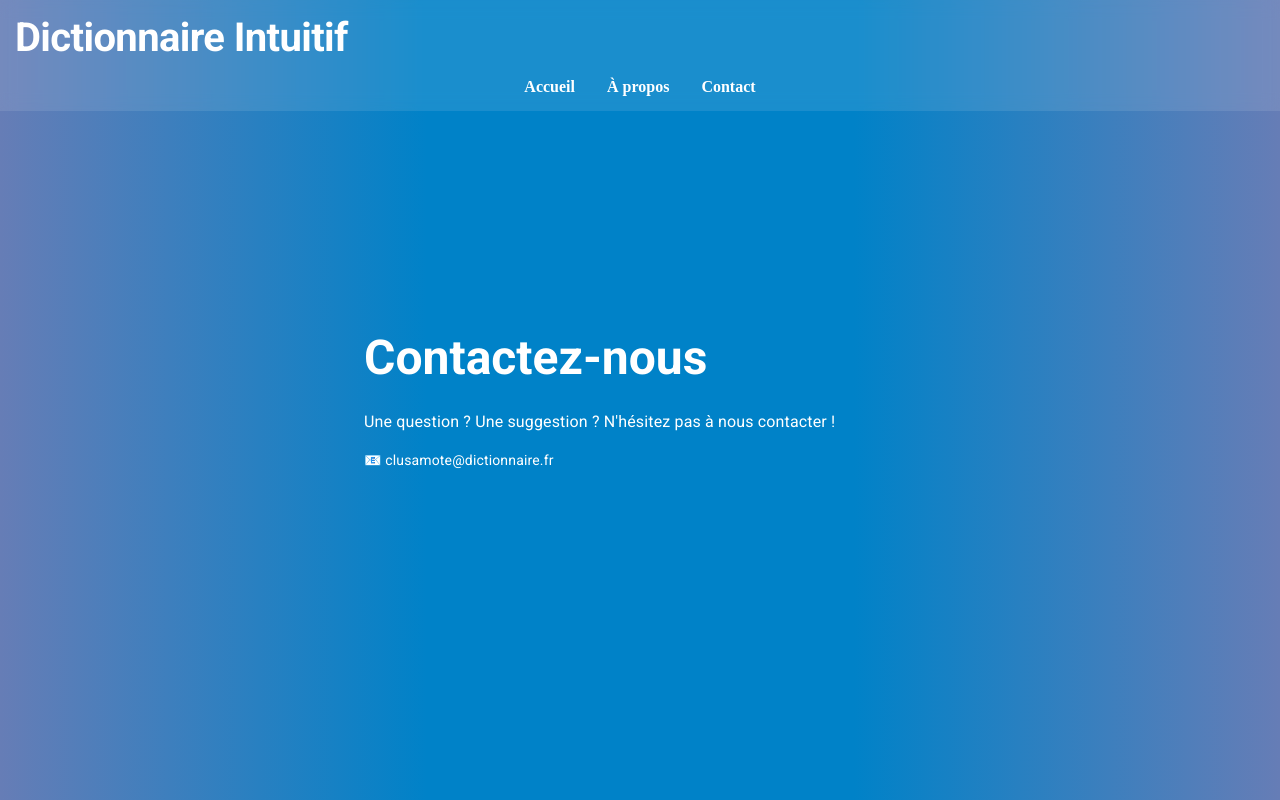
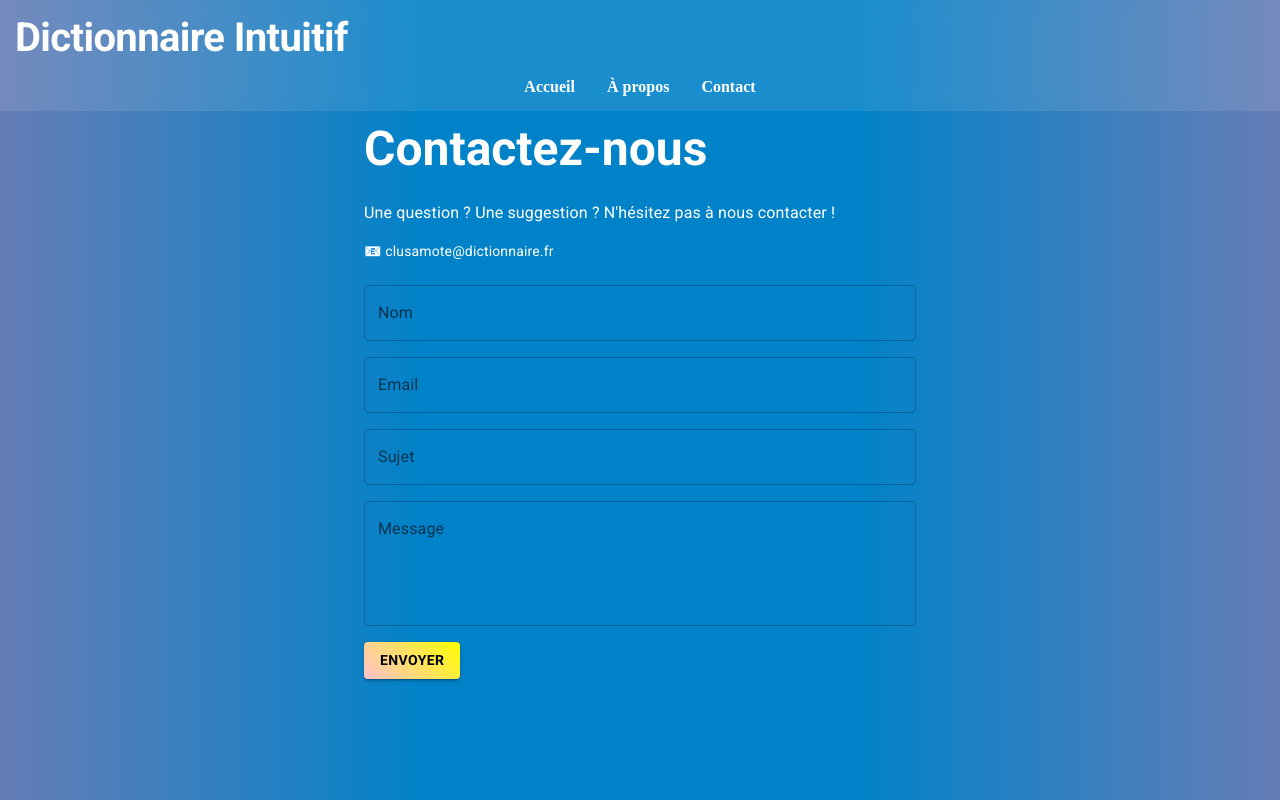
Before and after one commit to Claude20022002/dictionnaire, a React (Vite) app: page /contact in a window 1280 px wide. Shown: the top 800 px of the page. Built offline with nearby package versions, Linux system fonts and the light colour scheme.

Commit message:
Amélioration 7

```diff
--- a/src/components/Footer.jsx
+++ b/src/components/Footer.jsx
@@ -31,13 +31,17 @@ const Footer = () => {
             </Typography>
 
             <FooterLinks>
-                <Link href="https://github.com" target="_blank" rel="noopener">
+                <Link
+                    href="https://github.com/Claude20022002"
+                    target="_blank"
+                    rel="noopener"
+                >
                     <IconButton sx={{ color: "#fff" }}>
                         <GitHub />
                     </IconButton>
                 </Link>
                 <Link
-                    href="https://www.linkedin.com"
+                    href="https://www.linkedin.com/in/lusamote-kimfuta-b20000250/"
                     target="_blank"
                     rel="noopener"
                 >
@@ -45,7 +49,11 @@ const Footer = () => {
                         <LinkedIn />
                     </IconButton>
                 </Link>
-                <Link href="https://twitter.com" target="_blank" rel="noopener">
+                <Link
+                    href="https://www.facebook.com/share/1Yj7qNMj4b/?mibextid=wwXIfr"
+                    target="_blank"
+                    rel="noopener"
+                >
                     <IconButton sx={{ color: "#fff" }}>
                         <Facebook />
                     </IconButton>
--- a/src/pages/Contact.jsx
+++ b/src/pages/Contact.jsx
@@ -1,5 +1,12 @@
-import React from "react";
-import { Container, Typography, Box } from "@mui/material";
+import React, { useState } from "react";
+import {
+    Container,
+    Typography,
+    Box,
+    TextField,
+    Button,
+    Alert,
+} from "@mui/material";
 import { styled } from "@mui/system";
 import { motion } from "framer-motion";
 
@@ -15,6 +22,44 @@ const Section = styled("section")(({ theme }) => ({
 }));
 
 export default function Contact() {
+    const [formData, setFormData] = useState({
+        name: "",
+        email: "",
+        subject: "",
+        message: "",
+    });
+
+    const [error, setError] = useState(null);
+    const [success, setSuccess] = useState(false);
+
+    const handleChange = (e) => {
+        const { name, value } = e.target;
+        setFormData((prevData) => ({
+            ...prevData,
+            [name]: value,
+        }));
+    };
+
+    const handleSubmit = (e) => {
+        e.preventDefault();
+
+        // Simple validation
+        if (!formData.name || !formData.email || !formData.message) {
+            setError("Tous les champs sont obligatoires.");
+            return;
+        }
+
+        // Here you could integrate actual form submission (e.g. sending to an API)
+        setSuccess(true);
+        setError(null);
+        setFormData({
+            name: "",
+            email: "",
+            subject: "",
+            message: "",
+        });
+    };
+
     return (
         <Section>
             <Container maxWidth="sm">
@@ -34,9 +79,79 @@ export default function Contact() {
                         contacter !
                     </Typography>
 
-                    <Typography variant="body2">
+                    <Typography variant="body2" sx={{ mb: 3 }}>
                         📧 clusamote@dictionnaire.fr
                     </Typography>
+
+                    {error && (
+                        <Alert severity="error" sx={{ mb: 2 }}>
+                            {error}
+                        </Alert>
+                    )}
+
+                    {success && (
+                        <Alert severity="success" sx={{ mb: 2 }}>
+                            Votre message a été envoyé avec succès !
+                        </Alert>
+                    )}
+
+                    <form onSubmit={handleSubmit}>
+                        <TextField
+                            label="Nom"
+                            variant="outlined"
+                            fullWidth
+                            name="name"
+                            value={formData.name}
+                            onChange={handleChange}
+                            sx={{ mb: 2 }}
+                        />
+                        <TextField
+                            label="Email"
+                            variant="outlined"
+                            fullWidth
+                            name="email"
+                            value={formData.email}
+                            onChange={handleChange}
+                            sx={{ mb: 2 }}
+                        />
+                        <TextField
+                            label="Sujet"
+                            variant="outlined"
+                            fullWidth
+                            name="subject"
+                            value={formData.subject}
+                            onChange={handleChange}
+                            sx={{ mb: 2 }}
+                        />
+                        <TextField
+                            label="Message"
+                            variant="outlined"
+                            fullWidth
+                            multiline
+                            rows={4}
+                            name="message"
+                            value={formData.message}
+                            onChange={handleChange}
+                            sx={{ mb: 2 }}
+                        />
+                        <Button
+                            variant="contained"
+                            type="submit"
+                            sx={{
+                                background:
+                                    "linear-gradient(45deg, pink, yellow)",
+                                color: "#000",
+                                fontWeight: "bold",
+                                "&:hover": {
+                                    background:
+                                        "linear-gradient(45deg, yellow, pink)",
+                                },
+                                transition: "all 0.3s ease",
+                            }}
+                        >
+                            Envoyer
+                        </Button>
+                    </form>
                 </Box>
             </Container>
         </Section>
--- a/src/pages/Search.jsx
+++ b/src/pages/Search.jsx
@@ -92,7 +92,7 @@ export default function Search() {
                         >
                             <InputBase
                                 sx={{ width: "100%" }}
-                                placeholder="Entrez un mot"
+                                placeholder="Entrez un mot en anglais"
                                 value={query}
                                 onChange={(e) => setQuery(e.target.value)}
                                 onKeyDown={handleKeyPress}
```
